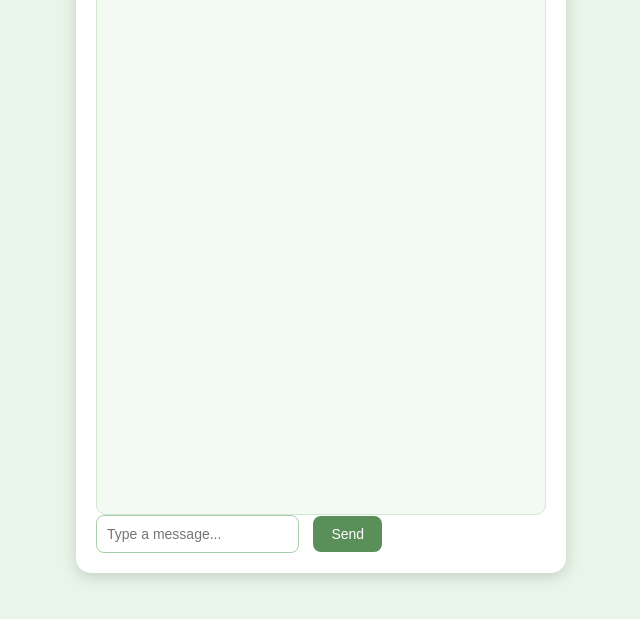
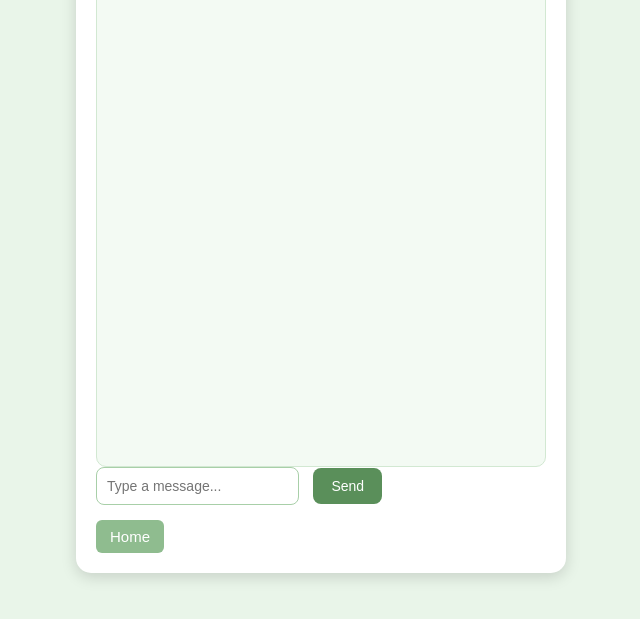
Before and after one commit to GK2026/CSC-330-Project, a website: page code/coach.html in a window 1280 px wide. Shown: the part 147-766 px from the top of the page, without its empty margins (319-959 px from the left). Drawn offline with nearby package versions, Linux system fonts and the light colour scheme; no server answers.

Commit message:
Added home button to coach feature

```diff
--- a/code/coach.html
+++ b/code/coach.html
@@ -8,6 +8,7 @@
 </head>
 <body>
 
+
 <div class="chat-container">
 
     <h2>Chat with Coach</h2>
@@ -17,7 +18,18 @@
         <input id="messageInput" type="text" placeholder="Type a message...">
         <button id="sendBtn">Send</button>
     </div>
+
+    <div id="homeBtnContainer">
+        <button id="homeBtn">Home</button>
+    </div>
+
 </div>
+
+<script>
+document.getElementById("homeBtn").addEventListener("click", () => {
+    window.location.href = "home.html";
+});
+</script>
 
 <script src="js/coach.js"></script>
 </body>
--- a/code/css/coach.css
+++ b/code/css/coach.css
@@ -78,3 +78,28 @@ body {
 #sendBtn:hover {
     background-color: #477547;
 }
+
+#homeBtnContainer {
+    width: 100%
+    display: flex;
+    justify-content: flex-end;
+    margin-top: 10px;
+    padding-right: 25%;
+}
+
+#homeBtn {
+    background-color: #8fbc8f;
+    color: white;
+    border: none;
+    border-radius: 6px;
+    padding: 8px 14px;
+    font-size: 15px;
+    cursor: pointer;
+    transition: 0.2s;
+    margin-top: 5px;
+}
+
+
+#homeBtn:hover {
+    background-color: #7aac7a;
+}
--- a/code/js/coach.js
+++ b/code/js/coach.js
@@ -44,3 +44,8 @@ input.addEventListener("keypress", (e) => {
 socket.on("chatMessage", (data) => {
     addMessage(`${data.user}: ${data.text}`);
 });
+
+// Home button navigation
+document.getElementById("homeBtn").addEventListener("click", () => {
+    window.location.href = "home.html";
+});
```
